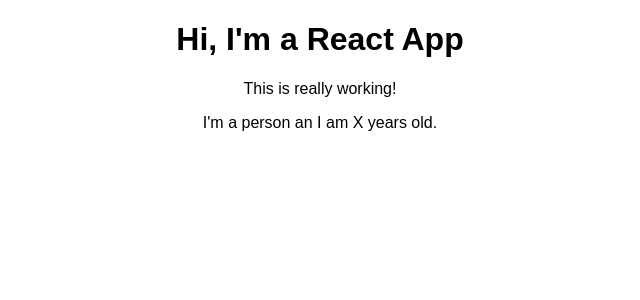
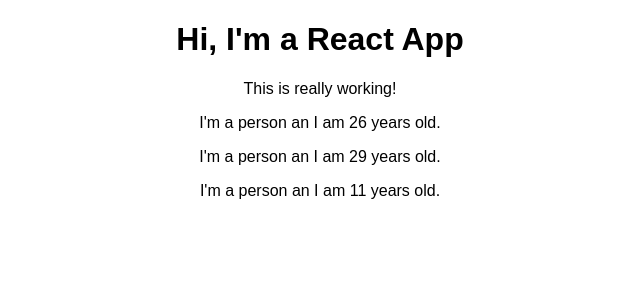
Before and after one commit to makomweb/notes-react-course, a React (Create React App) app in the folder react-complete-guide/: page / in a window 1280 px wide. Shown: the top 300 px of the page, without its empty margins (320-960 px from the left). Built offline with nearby package versions, Linux system fonts and the light colour scheme.

Commit message:
calculate dynamic age

```diff
--- a/react-complete-guide/src/App.js
+++ b/react-complete-guide/src/App.js
@@ -9,6 +9,8 @@ class App extends Component {
         <h1>Hi, I'm a React App</h1>
         <p>This is really working!</p>
         <Person />
+        <Person />
+        <Person />
       </div>
     );
     //return React.createElement('div', { className: 'App' }, React.createElement('h1', null, 'Hi, I\'m a React App'));
--- a/react-complete-guide/src/Person/Person.js
+++ b/react-complete-guide/src/Person/Person.js
@@ -1,7 +1,7 @@
 import React from 'react';
 
 const person = () => {
-    return <p>I'm a person an I am X years old.</p>
+    return <p>I'm a person an I am {Math.floor(Math.random() * 30)} years old.</p>
 }
 
 export default person;
```
